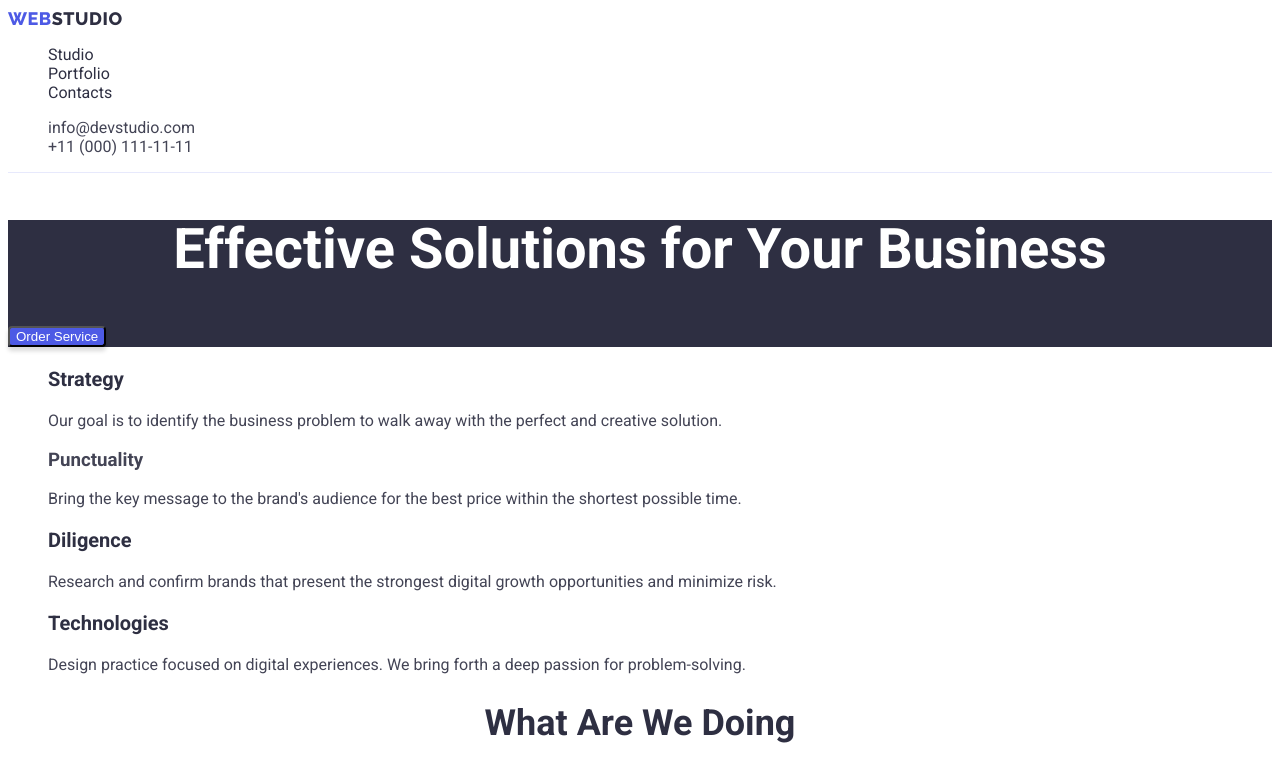
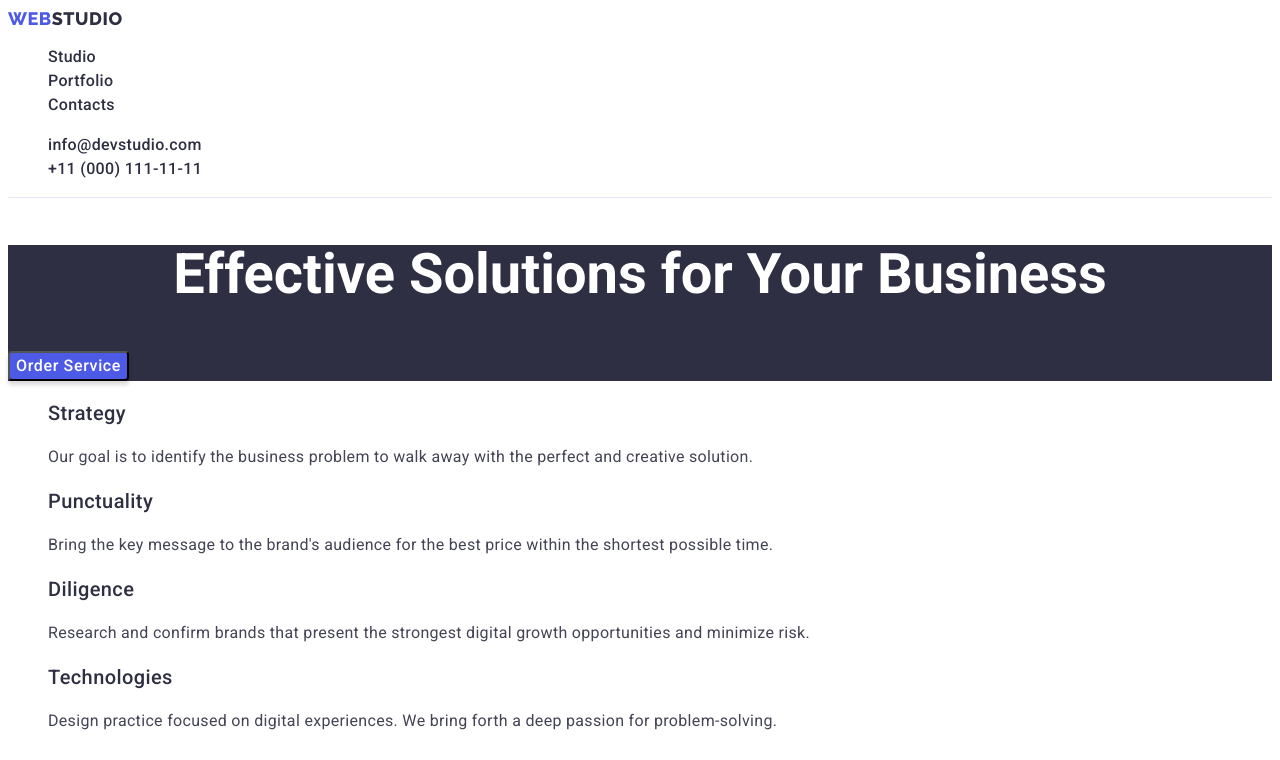
Before and after one commit to boulman/goit-markup-hw-07, a plain HTML site: page index.html in a window 1280 px wide. Shown: the top 760 px of the page. Drawn offline with Linux system fonts and the light colour scheme.

Commit message:
first eddit

```diff
--- a/css/styles.css
+++ b/css/styles.css
@@ -16,11 +16,11 @@
 body {
   font-family: 'Roboto', sans-serif;
   color: var(--color-slate);
+  background-color: var(--color-white);
 }
 
 .link {
   text-decoration: none;
-  font-style: normal;
   color: inherit;
 }
 
@@ -47,6 +47,11 @@ body {
   box-shadow: 0px 4px 4px rgba(0, 0, 0, 0.15);
   border-radius: 4px;
   color: var(--color-white);
+  font-family: inherit;
+  font-weight: 500;
+  font-size: 16px;
+  line-height: 1.5;
+  letter-spacing: 0.04em;
 }
 
 .btn:hover,
@@ -62,12 +67,15 @@ body {
   text-align: center;
   text-transform: capitalize;
   color: var(--color-navy-blue);
+  letter-spacing: 0.02em;
 }
 
 .small-title {
+  font-weight: 500;
   font-size: 20px;
   line-height: 1.2;
   color: var(--color-navy-blue);
+  letter-spacing: 0.02em;
 }
 
 /* HEADER */
@@ -76,23 +84,38 @@ body {
 }
 
 .logo {
-  font-family: 'Raleway';
+  font-family: 'Raleway', sans-serif;
   font-weight: 800;
   font-size: 18px;
   line-height: 1.17;
   letter-spacing: 0.03em;
   text-transform: uppercase;
+  color: var(--color-iris);
+}
+
+.logo-studio {
   color: var(--color-navy-blue);
 }
 
-.logo-web {
-  color: var(--color-iris);
+.address {
+  font-style: normal;
 }
 
-.nav-link {
+.nav-link,
+.address-link {
   color: var(--color-navy-blue);
+  font-weight: 500;
+  font-size: 16px;
+  line-height: 1.5;
+  letter-spacing: 0.02em;
 }
 
+.nav-link:hover,
+.nav-link:focus,
+.address-link:hover,
+.address-link:focus {
+  color: var(--color-ocean);
+}
 
 /* FOOTER */
 .ftr {
@@ -114,6 +137,12 @@ body {
   line-height: 1.07;
   text-align: center;
   color: var(--color-white);
+}
+
+/* FEATURE */
+.feature-p {
+  line-height: 1.5;
+  letter-spacing: 0.02em;
 }
 
 /* TEAM */
--- a/index.html
+++ b/index.html
@@ -18,7 +18,7 @@
     <header class="hdr">
       <nav>
         <a href="./index.html" class="logo link"
-          ><span class="logo-web">Web</span>Studio</a
+          >Web<span class="logo-studio">Studio</span></a
         >
         <ul class="list">
           <li><a href="./index.html" class="link nav-link">Studio</a></li>
@@ -29,15 +29,17 @@
         </ul>
       </nav>
 
-      <address>
+      <address class="address">
         <ul class="list">
           <li>
-            <a href="mailto:info@devstudio.com" class="link"
+            <a href="mailto:info@devstudio.com" class="link address-link"
               >info@devstudio.com</a
             >
           </li>
           <li>
-            <a href="tel:+110001111111" class="link">+11 (000) 111-11-11</a>
+            <a href="tel:+110001111111" class="link address-link"
+              >+11 (000) 111-11-11</a
+            >
           </li>
         </ul>
       </address>
@@ -53,32 +55,32 @@
 
       <!-- Feature -->
       <section class="feature">
-        <h2 class="visually-hidden">Features</h2>
+        <h2 class="visually-hidden" hidden>Features</h2>
         <ul class="list">
           <li class="feature-item">
             <h3 class="small-title">Strategy</h3>
-            <p>
+            <p class="feature-p">
               Our goal is to identify the business problem to walk away with the
               perfect and creative solution.
             </p>
           </li>
           <li class="feature-item">
-            <h3>Punctuality</h3>
-            <p>
+            <h3 class="small-title">Punctuality</h3>
+            <p class="feature-p">
               Bring the key message to the brand's audience for the best price
               within the shortest possible time.
             </p>
           </li>
           <li class="feature-item">
             <h3 class="small-title">Diligence</h3>
-            <p>
+            <p class="feature-p">
               Research and confirm brands that present the strongest digital
               growth opportunities and minimize risk.
             </p>
           </li>
           <li class="feature-item">
             <h3 class="small-title">Technologies</h3>
-            <p>
+            <p class="feature-p">
               Design practice focused on digital experiences. We bring forth a
               deep passion for problem-solving.
             </p>
@@ -127,12 +129,12 @@
               alt="Mark Guerrero"
               width="264"
             />
-            <h3>Mark Guerrero</h3>
+            <h3 class="small-title">Mark Guerrero</h3>
             <p>Product Designer</p>
           </li>
           <li class="team-item">
             <img src="./images/team/img-2.jpg" alt="Tom Ford" width="264" />
-            <h3>Tom Ford</h3>
+            <h3 class="small-title">Tom Ford</h3>
             <p>Frontend Developer</p>
           </li>
           <li class="team-item">
@@ -141,12 +143,12 @@
               alt="Camila Garcia"
               width="264"
             />
-            <h3>Camila Garcia</h3>
+            <h3 class="small-title">Camila Garcia</h3>
             <p>Marketing</p>
           </li>
           <li class="team-item">
             <img src="./images/team/img.jpg" alt="Daniel Wilson" width="264" />
-            <h3>Daniel Wilson</h3>
+            <h3 class="small-title">Daniel Wilson</h3>
             <p>UI Designer</p>
           </li>
         </ul>
@@ -156,7 +158,7 @@
     <!-- FOOTER -->
     <footer class="ftr">
       <a href="./index.html" class="logo link"
-        ><span class="logo-web">Web</span>Studio</a
+        >Web<span class="logo-studio">Studio</span></a
       >
       <p class="ftr-txt">
         Increase the flow of customers and sales for your business with digital
```
Also changed, not shown: portfolio.html (+11 -7 lines).
